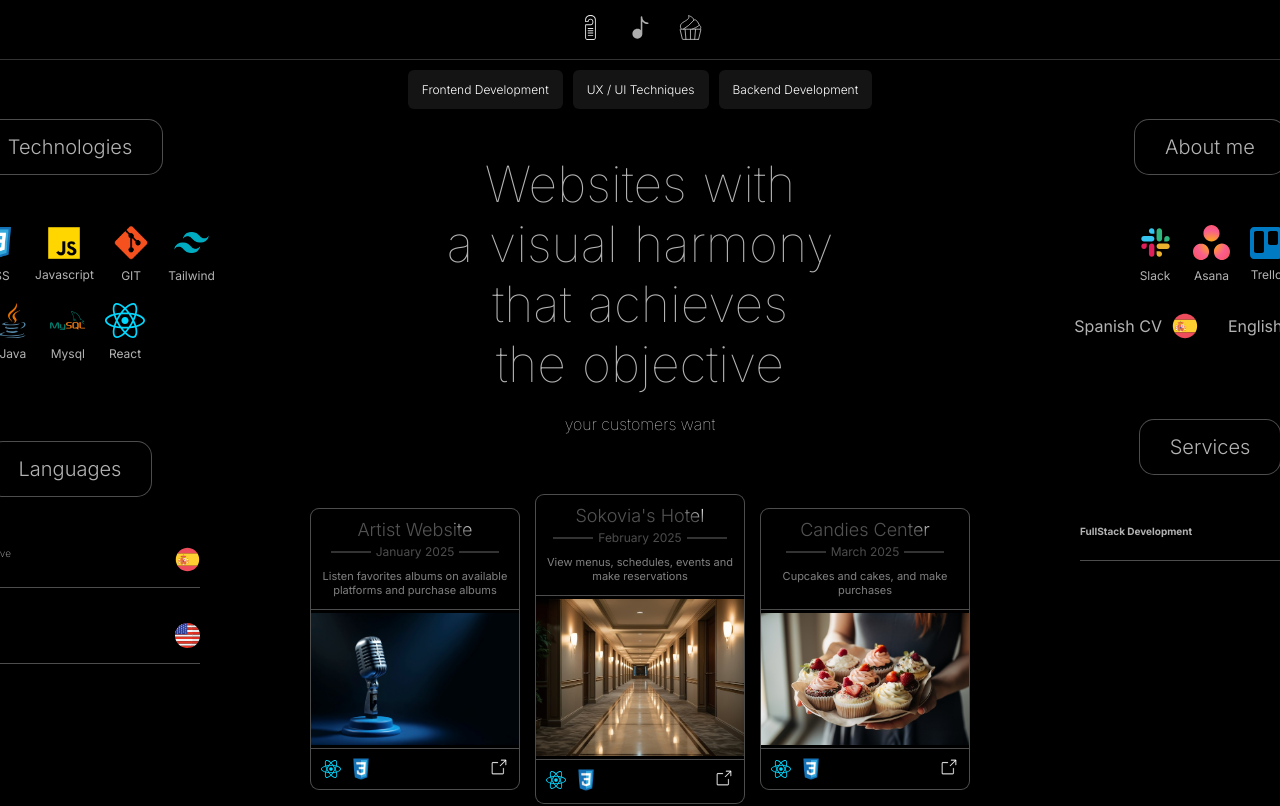
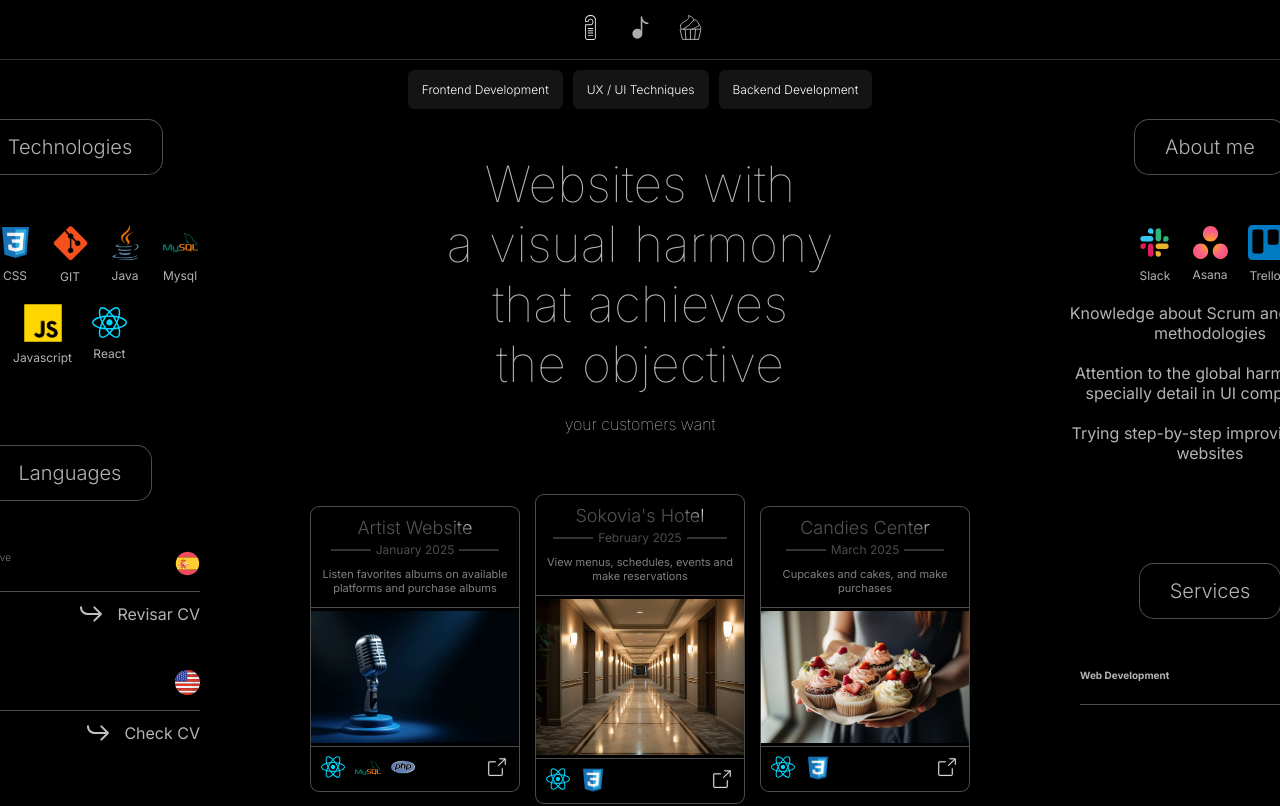
Before and after one commit to nvrscontact/Portfoliux, a React (Vite) app: page / in a window 1280 px wide. Shown: the top 806 px of the page. Built offline with nearby package versions, Linux system fonts and the light colour scheme.

Commit message:
Definitely

```diff
--- a/src/components/About.jsx
+++ b/src/components/About.jsx
@@ -9,19 +9,13 @@ export default function About() {
 
                 <Technology title="Slack" img={"/img/slack_logotipe.svg"} />
                 <Technology title="Asana" img={"/img/asana_logotipe.svg"} />
-                <Technology title="Trello" img={"/img/trello_logotipe.svg"} heightImg={32} />
+                <Technology title="Trello" img={"/img/trello_logotipe.svg"} />
 
-                <section className="curriculums">
-                    <a href="/utils/Spanish.pdf" target="_blank">
-                        <span>Spanish CV</span>
-                        <img src="/img/spain_flag.svg" alt="" />
-                    </a>
-                    <a href="/utils/English.pdf" target="_blank">
-                        <span>English CV</span>
-                        <img src="/img/usa_flag.svg" alt="" />
-                    </a>
-                </section>
-
+                <ul className="soft_skills">
+                <li>Knowledge about Scrum and Kanban methodologies</li>
+                <li>Attention to the global harmony and specially detail in UI components</li>
+                <li>Trying step-by-step improving UX of websites</li>
+                </ul>
 
             </section>
         </div>
--- a/src/components/Languages.jsx
+++ b/src/components/Languages.jsx
@@ -9,11 +9,36 @@ export default function Languages() {
                     <h1>Spanish <span>Native</span></h1>
                     <img src="/img/spain_flag.svg" alt="" />
                 </div>
+                <section className="curriculum_link">
+                 <a href="/utils/Spanish.pdf" target="_blank">
+                        <img src="/img/arrow_right.svg" alt="" />
+                        <span>Revisar CV</span>
+                    </a>
+                </section>
                 <div>
                     <h1>English <span>B1</span></h1>
                     <img src="/img/usa_flag.svg" alt="" />
                 </div>
+                <section className="curriculum_link">
+                     <a href="/utils/English.pdf" target="_blank">
+                        <img src="/img/arrow_right.svg" alt="" />
+                        <span>Check CV</span>
+                    </a>
+                </section>
             </section>
         </div>
     )
 }
+
+/*
+ <section className="curriculums">
+                    <a href="/utils/Spanish.pdf" target="_blank">
+                        <span>Spanish CV</span>
+                        <img src="/img/spain_flag.svg" alt="" />
+                    </a>
+                    <a href="/utils/English.pdf" target="_blank">
+                        <span>English CV</span>
+                        <img src="/img/usa_flag.svg" alt="" />
+                    </a>
+                </section>
+*/
--- a/src/components/ProjectsCard.jsx
+++ b/src/components/ProjectsCard.jsx
@@ -1,28 +1,39 @@
 import ProjectCard from "./subcomponents/ProjectCard";
 
-export default function ProjectsCards(){
-    return(
-        <section className="projectsCard">
+export default function ProjectsCards() {
+  return (
+    <section className="projectsCard">
 
-        <ProjectCard title={"Artist Website"} date={"January 2025"}
+      <ProjectCard
+        title={"Artist Website"}
+        date={"January 2025"}
         photo={"/img/artistBackground.jpg"}
         paragraph={"Listen favorites albums on available platforms and purchase albums"}
-        l1={"/img/react_logotipe.svg"} l2={"/img/css_logotipe.png"}
-        link={"https://singingartist.vercel.app/"}/>
+        l1={"/img/react_logotipe.svg"}
+        l2={"/img/mysql_logotipe.svg"}
+        l3={"/img/php_logotipe.svg"}
+        link={"https://singingartist.vercel.app/"} />
 
-          <ProjectCard title={"Sokovia's Hotel"} date={"February 2025"}
+      <ProjectCard
+        title={"Sokovia's Hotel"}
+        date={"February 2025"}
         photo={"/img/hotelBackground.jpg"}
         paragraph={"View menus, schedules, events and make reservations"}
-        l1={"/img/react_logotipe.svg"} l2={"/img/css_logotipe.png"}
-        link={"https://sokoviahotel.vercel.app/"} speSection={310} spePhoto={165} />
+        l1={"/img/react_logotipe.svg"}
+        l2={"/img/css_logotipe.png"}
 
-          <ProjectCard title={"Candies Center"} date={"March 2025"}
+        link={"https://sokoviahotel.vercel.app/"}
+        speSection={310} spePhoto={165} />
+
+      <ProjectCard
+        title={"Candies Center"}
+        date={"March 2025"}
         photo={"/img/candiesBackground.jpg"}
         paragraph={"Cupcakes and cakes, and make purchases"}
         l1={"/img/react_logotipe.svg"} l2={"/img/css_logotipe.png"}
-        link={"https://candiesweb.vercel.app/"}/>
+        link={"https://candiesweb.vercel.app/"} />
 
 
-        </section>
-    )
+    </section>
+  )
 }
--- a/src/components/Services.jsx
+++ b/src/components/Services.jsx
@@ -6,7 +6,7 @@ export default function Services({ }) {
             <ButtonHeader title={"Services"} />
             <section className="services list_design">
                 <div>
-                    <h1>FullStack Development</h1>
+                    <h1>Web Development</h1>
                     <img src="/img/arrow_link.svg" alt="" />
                 </div>
             </section>
--- a/src/components/Technologies.jsx
+++ b/src/components/Technologies.jsx
@@ -9,13 +9,12 @@ export default function Technologies() {
 
                 <Technology title="HTML" img={"/img/html_logotipe.png"} />
                 <Technology title="CSS" img={"/img/css_logotipe.png"} />
-                <Technology title="Javascript" img={"/img/js_logotipe.png"} heightImg={32} />
                 <Technology title="GIT" img={"/img/git_logotipe.png"} />
-                <Technology title="Tailwind" img={"/img/tailwind_logotipe.png"} />
                 <Technology title="Java" img={"/img/java_logotipe.svg"} />
                 <Technology title="Mysql" img={"/img/mysql_logotipe.svg"} />
+                <Technology title="Javascript" img={"/img/js_logotipe.png"} heightImg={38} />
+                {/* <Technology title="Tailwind" img={"/img/tailwind_logotipe.png"} /> */}
                 <Technology title="React" img={"/img/react_logotipe.svg"} />
-
             </section>
         </div>
     )
--- a/src/components/subcomponents/ProjectCard.jsx
+++ b/src/components/subcomponents/ProjectCard.jsx
@@ -1,4 +1,4 @@
-export default function ProjectCard({title,date,paragraph,photo,l1,l2,link,speSection, spePhoto }){
+export default function ProjectCard({title,date,paragraph,photo,l1,l2,l2_width,l3,link,speSection, spePhoto }){
     return(
         <section className="projectCard" style={{height: speSection}}>
             <header>
@@ -14,7 +14,9 @@ export default function ProjectCard({title,date,paragraph,photo,l1,l2,link,speSe
             <nav>
                 <ul>
                         <img src={l1} alt="" />
-                        <img src={l2} alt="" />
+                        <img src={l2} alt="" style={{width: l2_width || "26px", height: "26px"}} />
+                        {l3 ? <img src={l3} alt="" /> : null }
+
                 </ul>
 
                 <a href={link}>
--- a/src/components/subcomponents/Technology.jsx
+++ b/src/components/subcomponents/Technology.jsx
@@ -2,7 +2,7 @@ export default function Technology({title,img,heightImg}){
     return(
            <div className="technology">
 
-                <img src={img} alt="" style={{height: heightImg || "35px"}} />
+                <img src={img} alt="" style={{width: heightImg || "35px"}} />
                 <span>{title}</span>
 
             </div>
--- a/src/index.css
+++ b/src/index.css
@@ -170,8 +170,10 @@
         border-bottom: 1px solid rgba(255, 255, 255, 0.3);
     }
 
+
     img {
-        width: 20px;
+        width: 24px;
+        height: 24px;
     }
 
     nav {
@@ -183,6 +185,7 @@
         ul {
             display: flex;
             gap: 10px;
+
         }
     }
 
@@ -206,6 +209,7 @@
 .bigText {
     text-align: center;
     margin-bottom: 160px;
+
     h1 {
         font-weight: 100;
     }
@@ -235,7 +239,7 @@
 
 .services {
     width: 300px;
-    display:flex;
+    display: flex;
     align-items: center;
     justify-content: center;
     margin-bottom: 160px;
@@ -246,9 +250,30 @@
 .languages {
     width: 300px;
     margin-bottom: 160px;
+
+    .curriculum_link {
+        width: 100%;
+        display: flex;
+        justify-content: end;
+        margin-bottom: 40px;
+    }
+
+    .curriculum_link a {
+        display: flex;
+        align-items: center;
+        gap: 10px;
+        text-decoration: none;
+
+
+        img {
+            width: 32px;
+        }
+    }
+
 }
 
-.certifications{
+
+.certifications {
     width: 300px;
     margin-bottom: 160px;
     text-align: center;
@@ -268,27 +293,19 @@
 
 /* ----- ABOUT ME (C) --------- */
 
+
 .about_me_page {
+    text-align: center;
 
-    .curriculums {
-        display: flex;
-        align-items: center;
-        justify-content: space-around;
-        gap:30px;
-        margin-top: 10px;
+    ul li{
+        list-style:none;
+        margin-bottom: 20px;
+    }
 
-        a {
-            display: flex;
-            align-items: center;
-            justify-content: center;
-            gap: 10px;
-            text-decoration: none;
-        }
+    img {
+        width: 50px;
+    }
 
-        img {
-            width: 26px;
-        }
-    }
 }
 
 
@@ -297,7 +314,6 @@
     display: flex;
     flex-direction: column;
     align-items: center;
-    gap: 35px;
     width: 300px;
     padding: 0 20px;
 
@@ -309,6 +325,7 @@
         border-bottom: 1px solid rgba(255, 255, 255, 0.3);
         font-size: 10px;
         padding-bottom: 15px;
+        margin-bottom: 6px;
 
         span {
             font-weight: 200;
@@ -431,7 +448,7 @@ footer {
         flex-direction: column;
         gap: 80px;
 
-        .technologies{
+        .technologies {
             margin-bottom: 0;
         }
     }
@@ -445,13 +462,14 @@ footer {
         grid-area: three_sec;
         display: flex;
         flex-direction: column;
-        gap:80px;
+        gap: 80px;
     }
 
 
-    .technologies{
+    .technologies {
         margin-bottom: 0px;
     }
+
     .special_phrases {
         display: none;
     }
@@ -485,7 +503,11 @@ footer {
         }
     }
 
-    .projectsCard, .languages, .services, .aboutMe, .certifications{
+    .projectsCard,
+    .languages,
+    .services,
+    .aboutMe,
+    .certifications {
         margin-bottom: 0;
     }
 
```
Also changed, not shown: public/img/arrow_right.svg (added), public/img/php_logotipe.svg (added).
